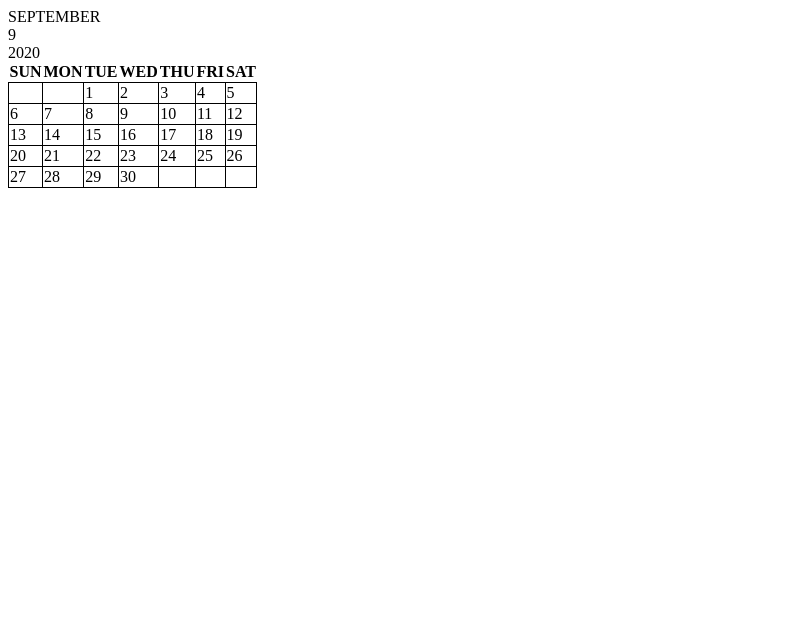
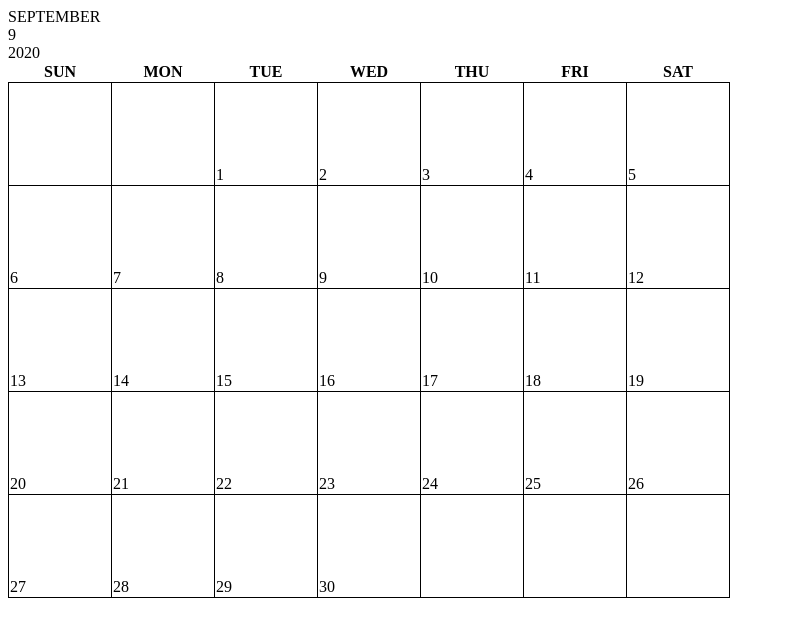
Before and after one commit to shimabukuromeg/learn-css-level-001, a plain HTML site: page index.html in a window 1280 px wide. Shown: the whole page, without its empty margins (0-785 px from the left). Drawn offline with Linux system fonts and the light colour scheme.

Commit message:
日付の枠のサイズを正方形にした

```diff
--- a/style.css
+++ b/style.css
@@ -1,7 +1,10 @@
 table {
     border-collapse: collapse;
-  }
+}
 
-  td {
+td {
     border: 1px solid black;
-  }
+    height: 100px;
+    width: 100px;
+    vertical-align: bottom;
+}
```
